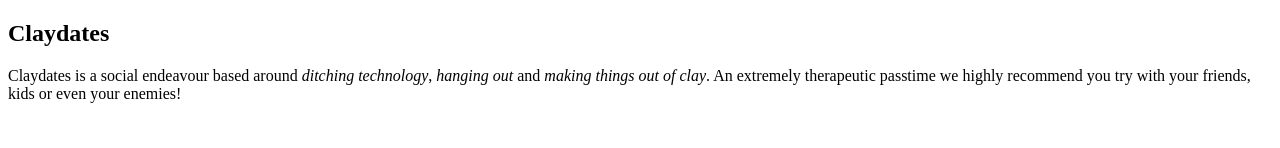
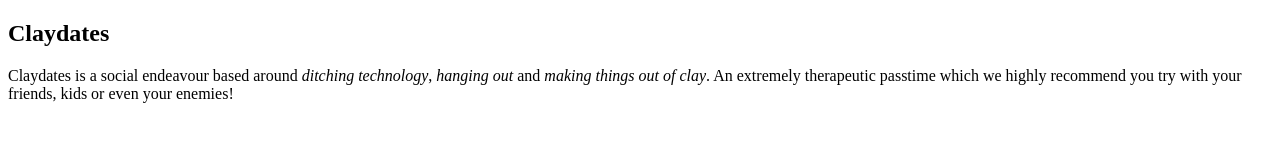
Before and after one commit to onelonemonkey/claydates, a Gatsby site: page / in a window 1280 px wide. Shown: the top 148 px of the page. Built offline with nearby package versions, Linux system fonts and the light colour scheme; Gatsby itself is replaced by a stand-in of ours.

Commit message:
type change

```diff
--- a/src/pages/index.js
+++ b/src/pages/index.js
@@ -8,7 +8,7 @@ const IndexPage = () => (
 
     <section class="intro">
       <h1>Claydates</h1>
-      <p>Claydates is a social endeavour based around <em>ditching technology</em>, <em>hanging&nbsp;out</em> and <em>making things out of clay</em>. An extremely therapeutic passtime we highly recommend you try with your friends, kids or even your enemies!</p>
+      <p>Claydates is a social endeavour based around <em>ditching technology</em>, <em>hanging&nbsp;out</em> and <em>making things out of clay</em>. An extremely therapeutic passtime which we highly recommend you try with your friends, kids or even your enemies!</p>
       <img src={clayman} alt="Clayman" />
     </section>
 
```
